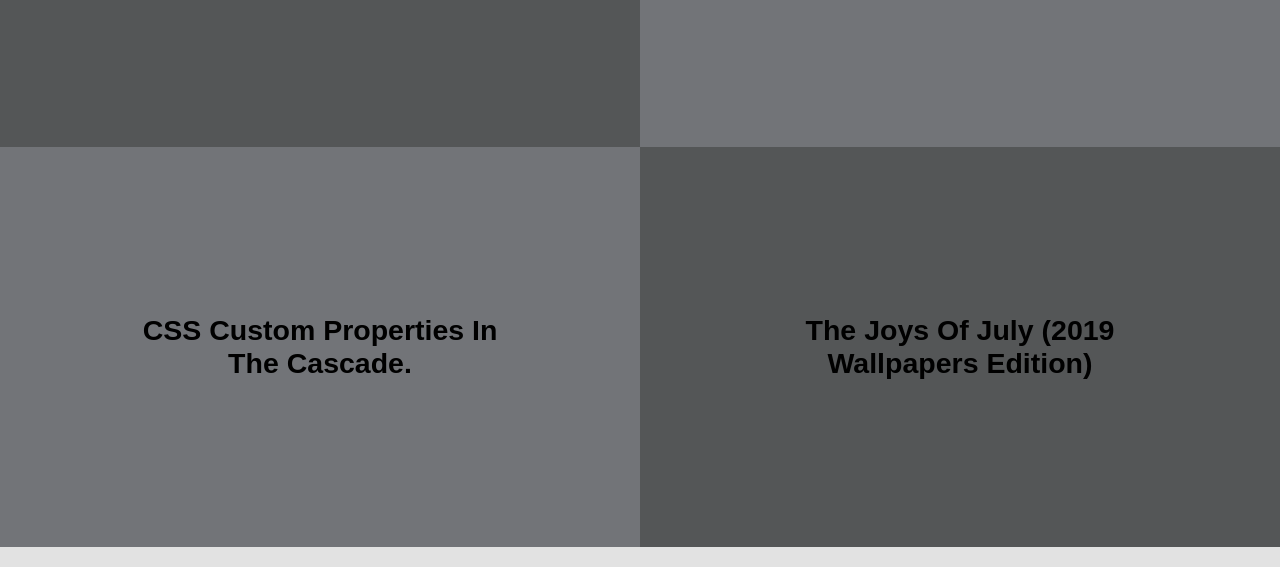
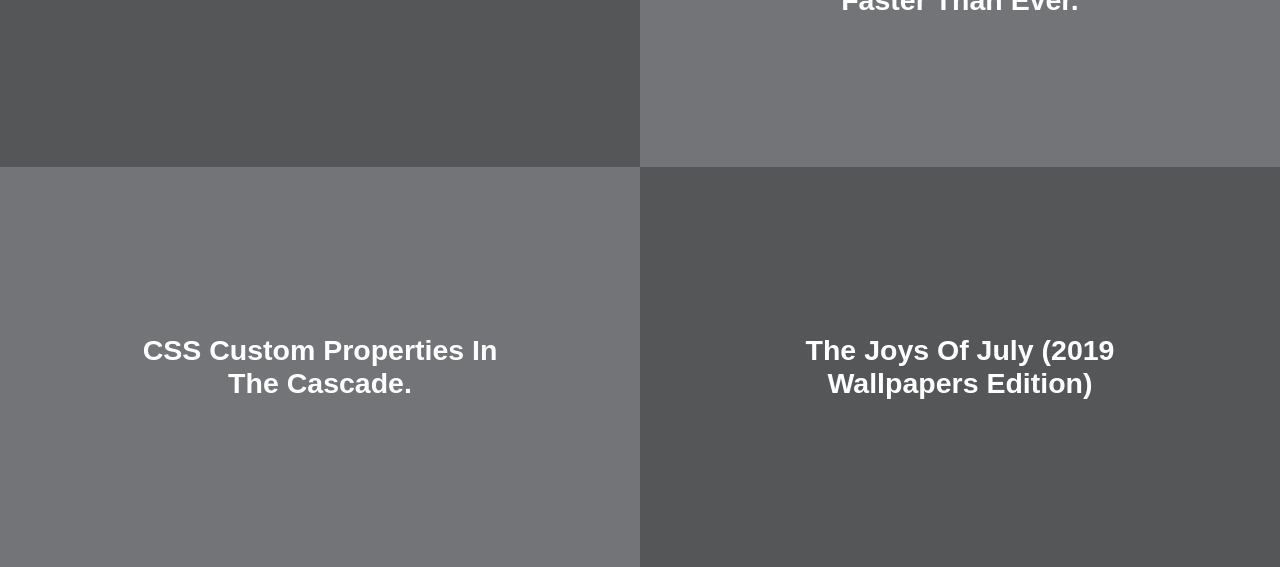
Before and after one commit to rsundar/smashing-magazine-teardown, a plain HTML site: page index.html in a window 1280 px wide. Shown: the part 393-960 px from the top of the page. Drawn offline with Linux system fonts and the light colour scheme.

Commit message:
minor formatting.

```diff
--- a/Assets/stylesheets/styles.css
+++ b/Assets/stylesheets/styles.css
@@ -77,7 +77,7 @@ nav {
     flex-wrap: wrap;
     width: 100%;
     height: 80rem;
-    margin-top: -15rem;
+    margin-top: -13rem;
 }
 
 .articles > div {
@@ -88,6 +88,7 @@ nav {
     height: 50%;
     text-align: center;
     font-size: 1.9rem;
+    color: white;
 }
 
 .grey1 {
```
